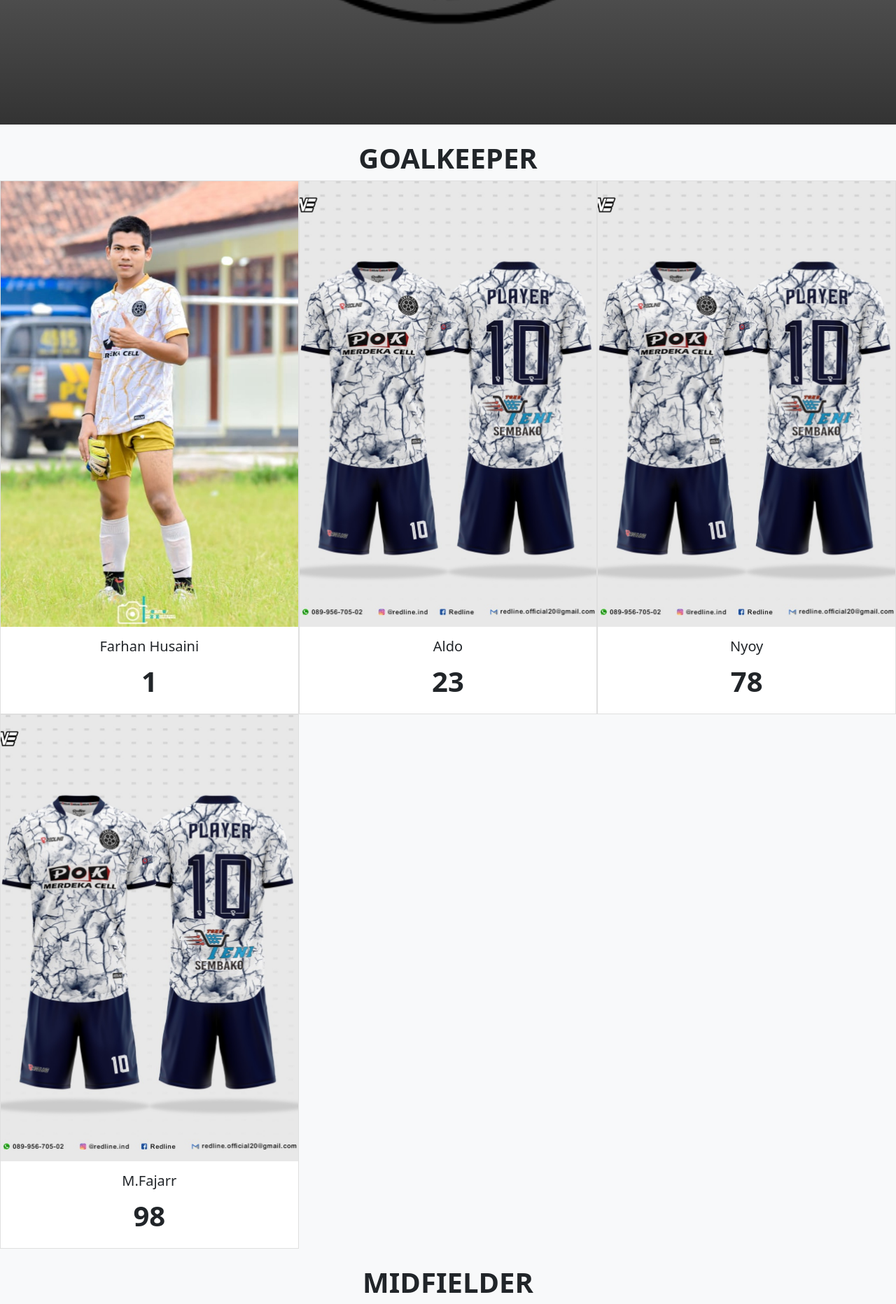
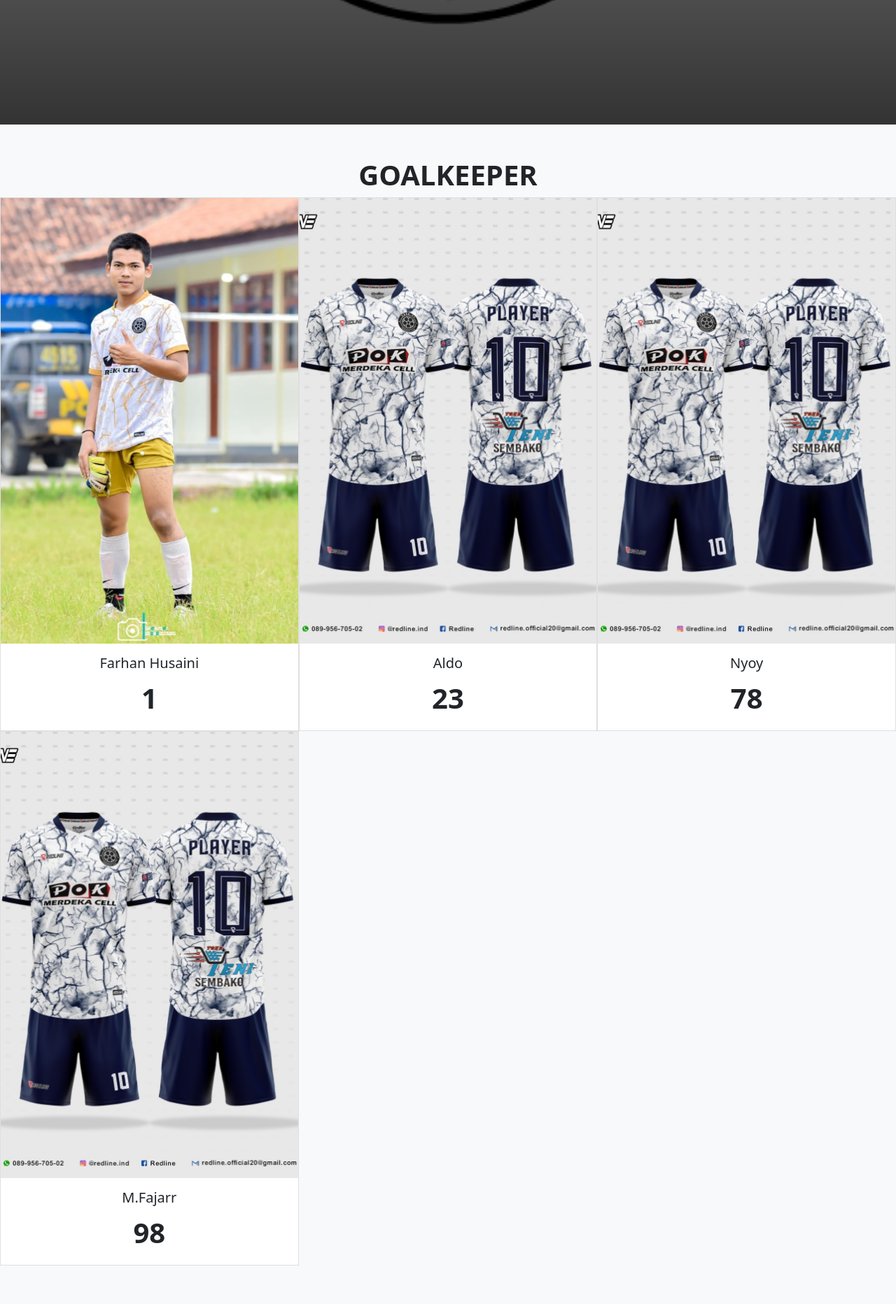
Before and after one commit to tesafc/www2, a Jekyll site: the page built from players.html, in a window 1280 px wide. Shown: the part 542-2406 px from the top of the page at 70% size. Built offline with Jekyll 4.4.1, drawn with Linux system fonts in a browser that asks for light colours.

Commit message:
Update players.html

```diff
--- a/players.html
+++ b/players.html
@@ -8,7 +8,7 @@
   <div class="row row-cols-2 row-cols-md-3 g-0">
     {% assign roles = site.data.players | group_by:"role" %}
     {% for role in roles %}
-      <h1 class="d-block w-100 pt-4 text-uppercase text-center fw-bold">{{ role.name }}</h1>
+      <h1 class="d-block w-100 pt-5 text-uppercase text-center fw-bold">{{ role.name }}</h1>
       {% for player in role.items %}
     <div class="col">
       <div class="card rounded-0 h-100">
```
